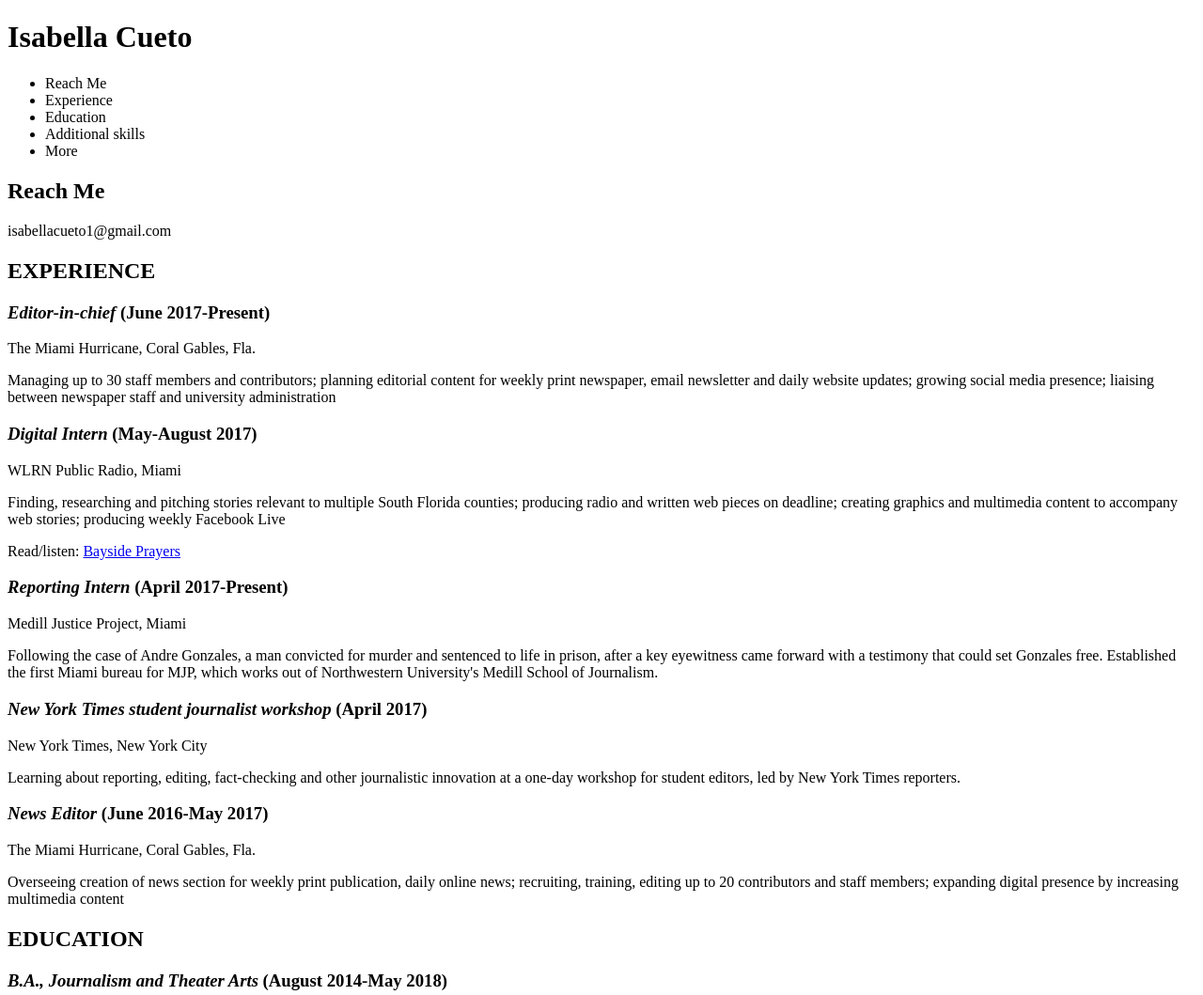
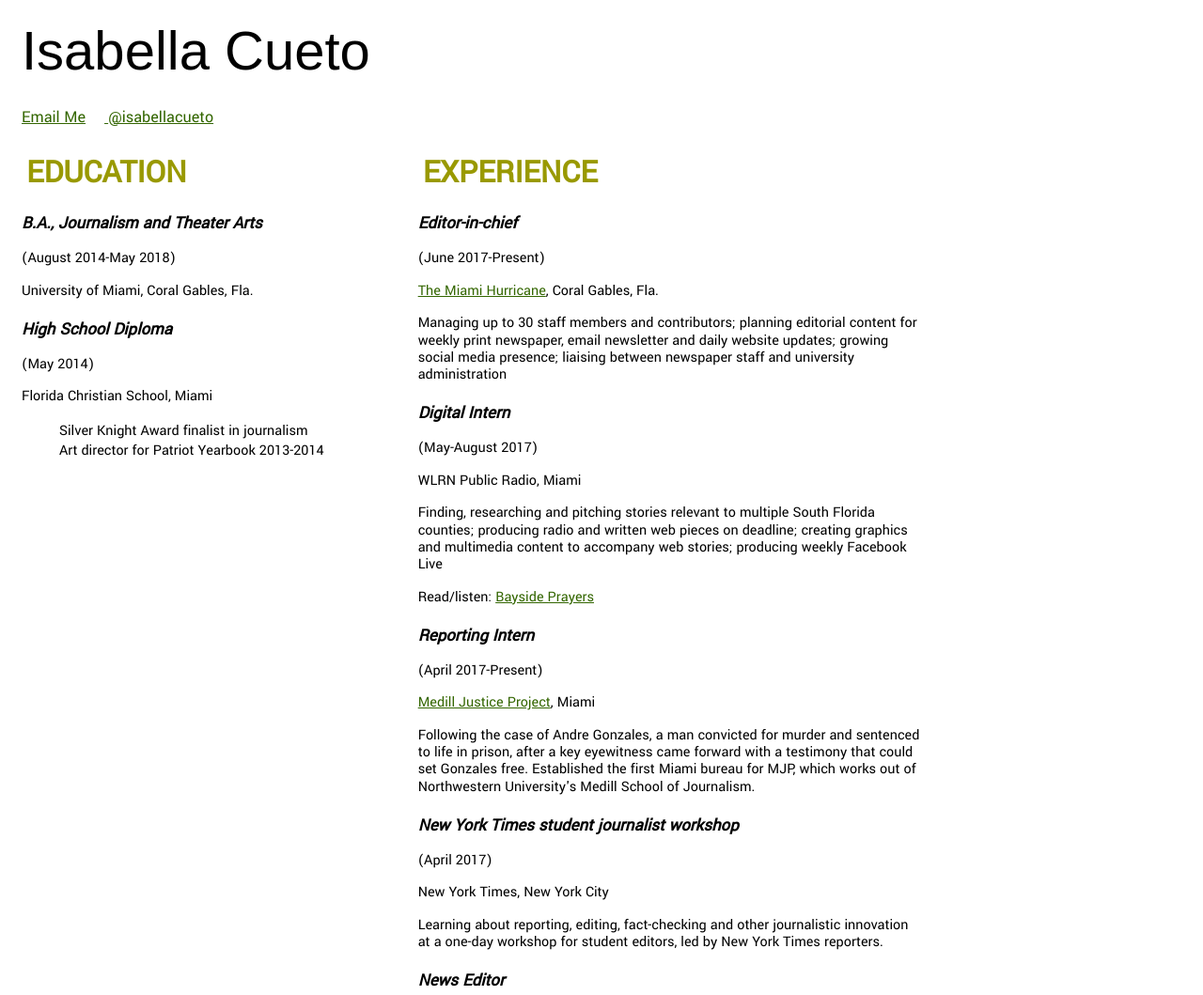
Before and after one commit to icueto1/icueto1.github.io, a plain HTML site: page resume.html in a window 1280 px wide. Shown: the top 1059 px of the page at 94% size. Drawn offline with Linux system fonts and the light colour scheme; a web font is replaced by a local one.

Commit message:
resume css
resume css

```diff
--- a/resume.html
+++ b/resume.html
@@ -4,80 +4,82 @@
 <head>
     <meta charset="utf-8" />
     <title>Isabella Cueto</title>
+    <link href="style.css" rel="stylesheet"/>
 </head>
 
-<body>
+<body div id="wrapper">
   <header>
-    <h1> Isabella Cueto </h1>
-    <nav>
-      <ul>
-        <li> Reach Me </li>
-        <li> Experience </li>
-        <li> Education </li>
-        <li> Additional skills </li>
-        <li> More </li>
-      </ul>
-    </nav>
+    <h1>Isabella Cueto</h1>
+    <p><a href="mailto:isabellacueto1@gmail.com">Email Me</p>
+    <p><a href="https://twitter.com/isabellacueto">@isabellacueto</a></p>
   </header>
 
   <main>
-    <section>
-    <h2> <strong> Reach Me </strong> </h2>
-      <p> isabellacueto1@gmail.com </p>
-    </section>
+    <!-- <section id="reach-me">
+    <h2><strong>Reach Me</strong></h2> -->
+      <!-- <p>isabellacueto1@gmail.com</p>
+      <p> <a href="https://twitter.com/isabellacueto">Twitter</a></p> -->
+    <!-- </section> -->
 
-  <section>
-    <h2> <strong> EXPERIENCE </strong> </h2>
-
+  <section id="experience">
+    <h2><strong>EXPERIENCE</strong></h2>
     <article>
-      <h3> <em> Editor-in-chief </em> (June 2017-Present)</h3>
-      <p> The Miami Hurricane, Coral Gables, Fla. </p>
-      <p> Managing up to 30 staff members and contributors; planning editorial content for weekly print newspaper, email newsletter and daily website updates; growing social media presence; liaising between newspaper staff and university administration </p>
+      <h3><em>Editor-in-chief</em></h3>
+      <p>(June 2017-Present)</p>
+      <p><a href="http://www.themiamihurricane.com/">The Miami Hurricane</a>, Coral Gables, Fla.</p>
+      <p>Managing up to 30 staff members and contributors; planning editorial content for weekly print newspaper, email newsletter and daily website updates; growing social media presence; liaising between newspaper staff and university administration</p>
     </article>
 
     <article>
-      <h3> <em> Digital Intern </em> (May-August 2017) </h3>
-      <p> WLRN Public Radio, Miami </p>
-      <p> Finding, researching and pitching stories relevant to multiple South Florida counties; producing radio and written web pieces on deadline; creating graphics and multimedia content to accompany web stories; producing weekly Facebook Live</p>
-      <p> Read/listen: <a href="http://wlrn.org/baysideprayers" > Bayside Prayers </a> </p>
+      <h3><em>Digital Intern</em></h3>
+      <p>(May-August 2017)</p>
+      <p>WLRN Public Radio, Miami</p>
+      <p>Finding, researching and pitching stories relevant to multiple South Florida counties; producing radio and written web pieces on deadline; creating graphics and multimedia content to accompany web stories; producing weekly Facebook Live</p>
+      <p>Read/listen: <a href="http://wlrn.org/baysideprayers">Bayside Prayers</a></p>
     </article>
 
     <article>
-      <h3><em> Reporting Intern </em> (April 2017-Present)</h3>
-      <p> Medill Justice Project, Miami </p>
-      <p> Following the case of Andre Gonzales, a man convicted for murder and sentenced to life in prison, after a key eyewitness came forward with a testimony that could set Gonzales free. Established the first Miami bureau for MJP, which works out of Northwestern University's Medill School of Journalism.</p>
+      <h3><em>Reporting Intern</em></h3>
+      <p>(April 2017-Present)</p>
+      <p><a href="http://www.medilljusticeproject.org/">Medill Justice Project</a>, Miami</p>
+      <p>Following the case of Andre Gonzales, a man convicted for murder and sentenced to life in prison, after a key eyewitness came forward with a testimony that could set Gonzales free. Established the first Miami bureau for MJP, which works out of Northwestern University's Medill School of Journalism.</p>
     </article>
 
     <article>
-      <h3><em>New York Times student journalist workshop </em>(April 2017)</h3>
-      <p> New York Times, New York City </p>
-      <p> Learning about reporting, editing, fact-checking and other journalistic innovation at a one-day workshop for student editors, led by New York Times reporters.</p>
+      <h3><em>New York Times student journalist workshop</em></h3>
+      <p>(April 2017)</p>
+      <p>New York Times, New York City</p>
+      <p>Learning about reporting, editing, fact-checking and other journalistic innovation at a one-day workshop for student editors, led by New York Times reporters.</p>
     </article>
 
     <article>
-      <h3><em> News Editor </em> (June 2016-May 2017)</h3>
-      <p> The Miami Hurricane, Coral Gables, Fla. </p>
-      <p> Overseeing creation of news section for weekly print publication, daily online news; recruiting, training, editing up to 20 contributors and staff members; expanding digital presence by increasing multimedia content </p>
+      <h3><em>News Editor</em></h3>
+      <p>(June 2016-May 2017)</p>
+      <p>The Miami Hurricane, Coral Gables, Fla.</p>
+      <p>Overseeing creation of news section for weekly print publication, daily online news; recruiting, training, editing up to 20 contributors and staff members; expanding digital presence by increasing multimedia content</p>
     </article>
   </section>
 
-  <section>
-    <h2> <strong>EDUCATION</strong></h2>
+  <section id="education">
+    <h2><strong>EDUCATION</strong></h2>
     <article>
-    <h3><em> B.A., Journalism and Theater Arts </em> (August 2014-May 2018)</h3>
+    <h3><em>B.A., Journalism and Theater Arts</em></h3>
+      <p>(August 2014-May 2018)</p>
       <p>University of Miami, Coral Gables, Fla.</p>
     </article>
 
     <article>
-    <h3><em> High School Diploma </em> (May 2014)</h3>
+    <h3><em>High School Diploma</em></h3>
+      <p>(May 2014)</p>
       <p>Florida Christian School, Miami</p>
         <ul>
-          <li>Silver Knight Award finalist in journalism; art director for Patriot Yearbook</li>
+          <li>Silver Knight Award finalist in journalism</li>
+          <li>Art director for Patriot Yearbook 2013-2014</li>
         </ul>
     </article>
   </section>
 
-  <section>
+  <section id="additional-skills">
     <h2><strong>ADDITIONAL SKILLS</strong></h2>
       <ul>
         <li>Fluency in Spanish</li>
@@ -92,9 +94,9 @@
     </section>
   </main>
 
-  <footer>
-    <h2><strong>More</strong></h2>
-      <p> See more of my work <a href="https://isabellacueto.contently.com/" > here. </a> </p>
+  <footer id="more">
+    <h3><strong>See more of my work <a href="https://isabellacueto.contently.com/"> here.</a></strong></h3>
+    <!-- <p>See more of my work<a href="https://isabellacueto.contently.com/"> here.</a></p> -->
   </footer>
 
 </body>
--- /dev/null
+++ b/style.css
@@ -0,0 +1,126 @@
+@import url('https://fonts.googleapis.com/css?family=Bungee+Inline|News+Cycle|Work+Sans|Yantramanav');
+
+body{
+  font-family: "Yantramanav", sans-serif;
+  font-weight: 500;
+  color: black;
+}
+
+/*body main #reach-me {
+  grid-row: 1 / span 1;
+}*/
+
+a{
+  color: rgb(51,102,0);
+}
+
+a:visited {
+  color: rgb(204,204,0);
+}
+
+a:hover {
+  color: rgb(153,76,0);
+}
+
+a:active{
+  color: pink;
+}
+
+p{
+  line-height: 1.15;
+  /*padding: 0;*/
+}
+
+/*header nav li {
+  display: inline-block;
+}
+
+header nav li::after{
+  content: " ....  "
+  padding: 0 15px;
+}*/
+
+/*header {
+  margin: 0 15px;
+}*/
+
+header p {
+  display: inline-block;
+  font-size: 18px;
+  margin-bottom: 20px;
+}
+
+header p:after {
+  content: "  ";
+  padding: 0 10px;
+}
+
+h1 {
+  font-family: "Bungee Inline", sans-serif;
+  font-weight: 400;
+  font-size: 58px;
+  /*text-align: center;*/
+  color: black;
+  margin-top: 20px;
+  margin-bottom: 10px;
+}
+
+h2{
+  font-family: "Yantramanav", sans-serif;
+  font-weight: 900;
+  color: rgb(153, 153, 0);
+  font-size: 35px;
+  margin: 5px;
+  /*margin: 0 10px;*/
+}
+
+h3{
+  font-family: "Yantramanav", sans-serif;
+  font-weight: 900;
+  margin-bottom: 5px;
+}
+
+ul li{
+  list-style: none;
+}
+
+main{
+  display: grid;
+  grid-template-columns: 1 fr 580px;
+  /*grid-template-rows: 1;*/
+  grid-column-gap:100px;
+}
+
+#education {
+  grid-column: 1;
+  grid-row: 2 / 1;
+}
+
+#additional-skills {
+  grid-column: 2;
+  grid-row: 2 / span 1;
+}
+
+#experience {
+  grid-column: 2;
+}
+
+/*#more {
+  margin: 0 15px;
+}*/
+
+#wrapper{
+  max-width: 960px;
+  padding-left: 15px;
+  /*margin: 0 auto;*/
+}
+
+#more{
+  /*background-color: rgb(153, 153, 0);*/
+  /*grid-column: 3;
+  grid-row: 3 / span 1;*/
+  text-align: center;
+  font-size: 20px;
+  margin-left: 150px;
+  margin-top: 40px;
+}
```
Also changed, not shown: isa.png (added), 1 other file.
